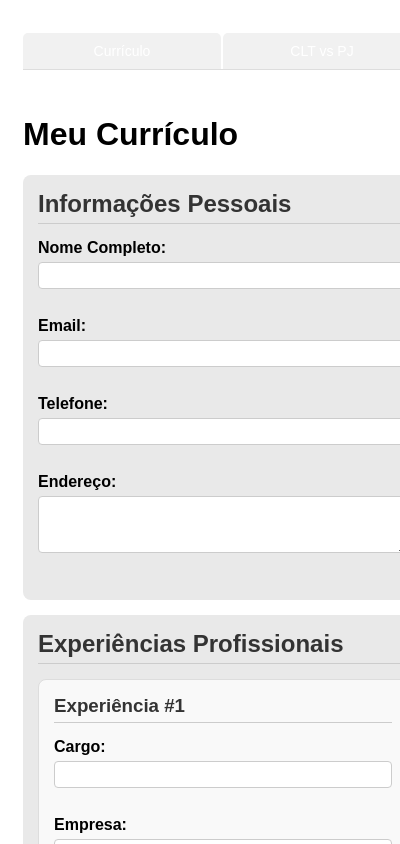
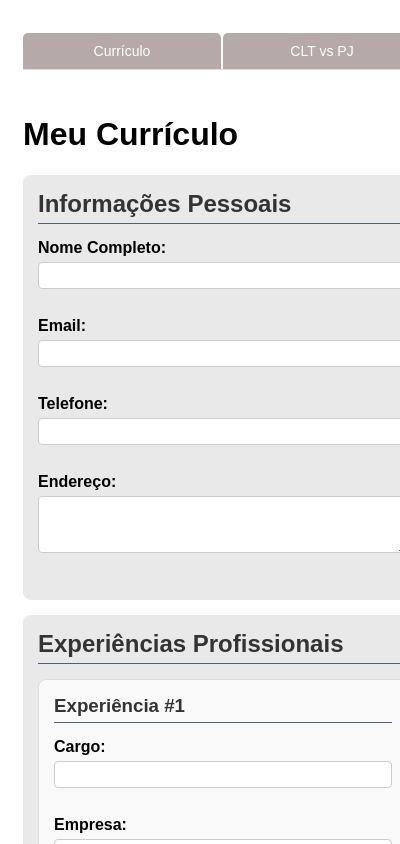
Before and after one commit to Broettogodinho/chrome-extension, a browser extension: page job-assistant-project/chrome-extension/popup/popup.html in a window 400 px wide. Shown: the top 844 px of the page. Drawn offline with Linux system fonts and the light colour scheme.

```diff
--- a/job-assistant-project/chrome-extension/popup/popup.css
+++ b/job-assistant-project/chrome-extension/popup/popup.css
@@ -66,7 +66,7 @@
 }
 .tab-button {
     flex: 1;
-    background-color: #f1f1f1;
+    background-color: #b6a9a9;
     border: none;
     padding: 10px 0;
     text-align: center;
@@ -101,7 +101,7 @@
 section h2, section h3 {
     color: #333;
     margin-top: 0;
-    border-bottom: 1px solid #ccc;
+    border-bottom: 1px solid #506177;
     padding-bottom: 5px;
     margin-bottom: 15px;
 }
```
